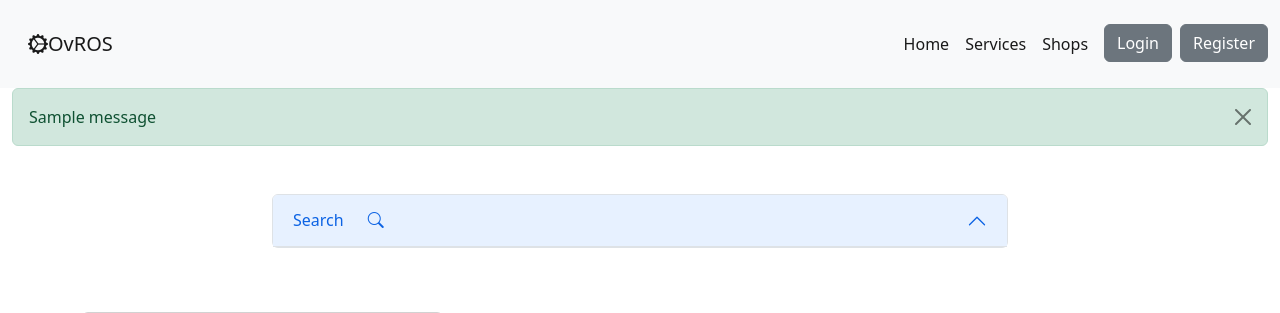
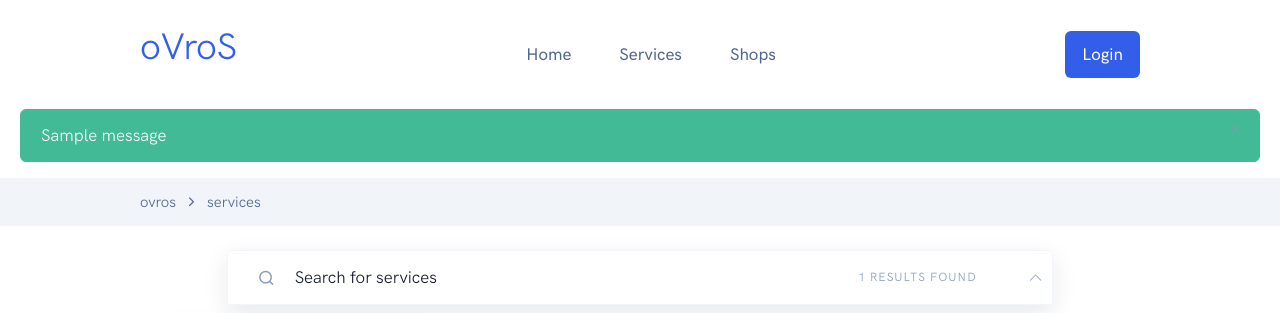
Before and after one commit to kavindu-prabhashitha/ovors-webapp-django, a Django app: page /search/ in a window 1280 px wide. Shown: the top 313 px of the page. Run offline with Django 4.2, Linux system fonts and the light colour scheme; tables that the repository leaves empty hold one stand-in row (values such as "Sample post"); grey boxes marked "Sample" are stand-in pictures; one stand-in notice (Sample message) is shown; some libraries are stand-ins or nearby versions; some web fonts are replaced.

Commit message:
project main site functions UPDATED

```diff
--- a/ovros_home/views.py
+++ b/ovros_home/views.py
@@ -117,7 +117,7 @@ def search(request):
         print("found results : ", all_services.count())
         search_form01 = ServiceSearchForm01()
         search_form02 = ServiceSearchForm02()
-        return render(request, 'services/service_list.html', {
+        return render(request, 'services/service_list_new.html', {
             'services': all_services,
             'form01': search_form01,
             'form02': search_form02,
@@ -133,7 +133,9 @@ def shops(request):
         form = ServiceSearchByShop(request.POST)
         if form.is_valid():
             cd = form.cleaned_data
+
             key_word = cd['search_by_shop']
+            print(key_word)
             print("Shop Search value = ", cd['search_by_shop'])
             if len(key_word) == 0:
                 all_shops = ShopProfile.objects.all()
@@ -142,7 +144,7 @@ def shops(request):
                 if all_shops.count() == 0:
                     messages.warning(request, f"No Shops found contains the name '{key_word}'")
                     all_shops = ShopProfile.objects.all()
-            return render(request, "shops/shop_list.html", {"shops_profiles": all_shops, 'form': form})
+            return render(request, "shops/shop_list_new.html", {"shops_profiles": all_shops, 'form': form})
 
     else:
         form = ServiceSearchByShop()
--- a/templates/base_new.html
+++ b/templates/base_new.html
@@ -101,6 +101,20 @@
 
     {% endblock %}
 
+    {% if messages %}
+    <div class="container-fluid ">
+        {% for message in messages %}
+
+            <div class="alert {{ message.tags }} alert-dismissible" role="alert">
+                {{ message }}
+                <button type="button" class="btn-close" data-bs-dismiss="alert" aria-label="Close"></button>
+
+            </div>
+
+        {% endfor %}
+    </div>
+{% endif %}
+
     {% block main_body %}
 
     {% endblock %}
@@ -114,11 +128,10 @@
           <div class="col-12 col-md-4 col-lg-3">
 
             <!-- Brand -->
-            <img src="{% static 'main/img/brand.svg' %}" alt="..." class="footer-brand img-fluid mb-2">
-
+<h1>oVroS</h1>
             <!-- Text -->
             <p class="text-gray-700 mb-2">
-              A better way to build.
+              A better way to service.
             </p>
 
             <!-- Social -->
@@ -190,6 +203,4 @@
   <script src="{% static 'main/js/theme.bundle.js' %}"></script>
 
   </body>
-
-<!-- Mirrored from landkit.goodthemes.co/index.html by HTTrack Website Copier/3.x [XR&CO'2014], Mon, 24 Apr 2023 07:21:25 GMT -->
 </html>
--- a/templates/services/service_list_new.html
+++ b/templates/services/service_list_new.html
@@ -1,6 +1,6 @@
 {% extends 'base_new.html' %}
 {% load static %}
-{% block title %}
+{% block title %}{% load crispy_forms_tags %}
     Ovros-Services
 {% endblock %}
 
@@ -29,47 +29,86 @@
         </div> <!-- / .container -->
     </nav>
 
-    <!-- SEARCH -->
-    <section class="py-6">
+    {# Search services#}
     <div class="container">
-            <div class="row">
-                <div class="col-12">
-
-                    <!-- Form -->
-                    <form class="rounded shadow">
-                        <div class="input-group input-group-lg">
-
-                            <!-- Text -->
-                            <span class="input-group-text border-0 pe-1">
+        <div class="row my-5">
+            <div class="col-lg-1 col-md-4"></div>
+            <div class="col-lg-10 col-md-4">
+                <div class="accordion rounded shadow" id="accordion_search_service">
+                    <div class="accordion-item">
+                        <h4 class="accordion-header"  id="headingOne">
+                            <button class="accordion-button" style="padding: 0 10px " type="button" data-bs-toggle="collapse"
+                                    data-bs-target="#collapseOne"
+                                    aria-expanded="true" aria-controls="collapseOne">
+                                <span class="input-group-text border-0 ">
                                      <i class="fe fe-search"></i>
                                  </span>
-
-                            <!-- Input -->
-                            <input type="text" class="form-control border-0 px-1" aria-label="Search for services"
-                                   placeholder="Search for services..." value="">
-
-                            <!-- Text -->
+                                Search for services
+                                <span style="flex: 1 1 auto;"></span>
                                 <span class="input-group-text border-0 py-0 ps-1 pe-3">
-
                                 <!-- Text -->
                                     <span class="h6 text-uppercase text-muted d-none d-md-block mb-0 me-5">
-                    4 results
+                                             {{ services.count}} RESULTS FOUND
                                     </span>
 
-                                <!-- Button -->
-                  <button type="submit" class="btn btn-sm btn-primary">
-                    Search
+
+                        </span>
                             </button>
 
-                </span>
+                        </h4>
+                        <div id="collapseOne" class="accordion-collapse collapse" aria-labelledby="headingOne"
+                             data-bs-parent="#accordionExample">
+                            <div class="accordion-body">
+                                <form role="search" method="get" action="{% url 'home_search' %}"
+                                      class="rounded shadow">
+                                    <div class="container">
+                                        <div class="row mt-5 ">
+                                            <div class="col-lg-2 col-md-4">
 
+
+                                            </div>
+                                            <div class="col-lg-4 col-md-4">
+
+
+                                                {{ form01|crispy }}
+                                            </div>
+                                            <div class="col-lg-4 col-md-4">
+                                                {{ form02 | crispy }}
+                                            </div>
+                                            <div class="col-lg-2 col-md-4"></div>
+                                        </div>
+                                        <div class="row  justify-content-center ">
+                                            <div class="col-lg-8 col-md-4 ">
+                                                <button class="btn btn-primary mb-2" type="submit">Search
+                                                    Service
+                                                </button>
+                                            </div>
+                                        </div>
                                     </div>
                                 </form>
 
                             </div>
-            </div> <!-- / .row -->
                         </div>
-    </section>
+                    </div>
+                </div>
+            </div>
+            <div class="col-lg-1 col-md-4"></div>
+        </div>
+    </div>
+
+            {% if services.count == 0 %}
+            <div class="container">
+                <div class="row mt-5">
+                    <div class="col-lg-3 col-md-4"></div>
+                    <div class="col-12 col-md-6 col-lg-6">
+                        <h3>Oophss.. No Services Found !</h3>
+                        <img alt="services not found" class="card-img-top" src="{% static 'images/search_not_found.jpg' %}">
+                    </div>
+                    <div class="col-lg-3 col-md-4"></div>
+                </div>
+
+            </div>
+        {% endif %}
 
     <!-- ARTICLES -->
     <section>
@@ -110,7 +149,7 @@
 
                                 <!-- Text -->
                                 <p class="mb-0 text-muted">
-                                    {{ service.service_description | truncatewords:15}}
+                                    {{ service.service_description | truncatewords:15 }}
                                 </p>
 
                             </a>
@@ -125,7 +164,7 @@
                                 <div class="avatar avatar-sm me-2">
                                     <div style="display: inline-flex;">
                                         {% if service.is_for_car %}
-                                        <img  class="avatar-img rounded-circle" style="margin-right: 4px"
+                                            <img class="avatar-img rounded-circle" style="margin-right: 4px"
                                                  src="{% static 'icons/car_icon.png' %}">
                                         {% endif %}
                                         {% if service.is_for_van %}
@@ -148,7 +187,7 @@
                                                  src="{% static 'icons/bike_icon.png' %}">
                                         {% endif %}
                                         {% if service.is_for_long_vehicle %}
-                                        <img  class="avatar-img rounded-circle" style="margin-right: 4px"
+                                            <img class="avatar-img rounded-circle" style="margin-right: 4px"
                                                  src="{% static 'icons/long_vehicle_icon.png' %}">
                                         {% endif %}
                                     </div>
```
Also changed, not shown: templates/shops/shop_list_new.html (+20 -3 lines). Lines whose indentation alone changed are shown as unchanged.
